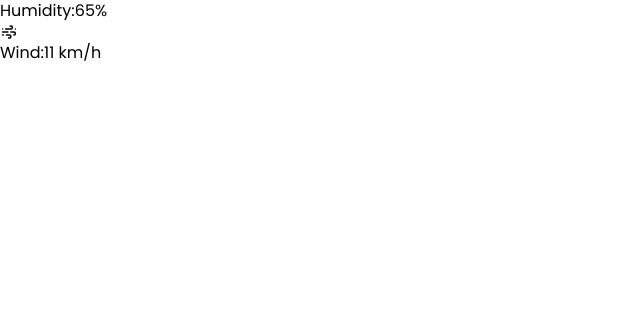
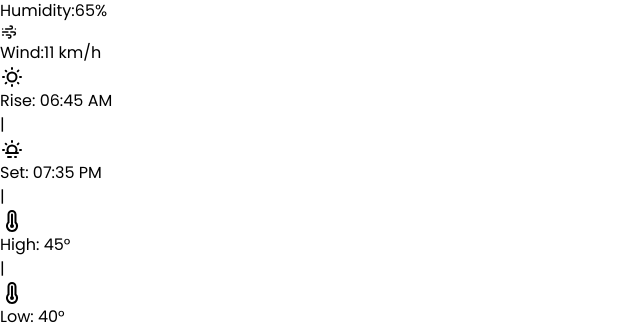
Before and after one commit to jordanaston/weather-forecast-app-react, a React (Vite) app: page / in a window 1280 px wide. Shown: the part 627-952 px from the top of the page, without its empty margins (0-640 px from the left). Before the commit the page ends 800 px from the top, so only its background shows below. Built offline with nearby package versions, Linux system fonts and the light colour scheme.

Commit message:
temp and details component built out further

```diff
--- a/src/components/TemperatueAndDetails.jsx
+++ b/src/components/TemperatueAndDetails.jsx
@@ -40,6 +40,28 @@
           </div>
         </div>
       </div>
+
+      <div className="flex flex-row items-center justify-center space-x-2 text-white text-sm py-3">
+        <UilSun />
+        <p className="font-light">
+          Rise: <span className="font-medium ml-1">06:45 AM</span>
+        </p>
+        <p className="font-light">|</p>
+        <UilSunset />
+        <p className="font-light">
+          Set: <span className="font-medium ml-1">07:35 PM</span>
+        </p>
+        <p className="font-light">|</p>
+        <UilTemperature />
+        <p className="font-light">
+          High: <span className="font-medium ml-1">45°</span>
+        </p>
+        <p className="font-light">|</p>
+        <UilTemperature />
+        <p className="font-light">
+          Low: <span className="font-medium ml-1">40°</span>
+        </p>
+      </div>
     </div>
   );
 }
```
